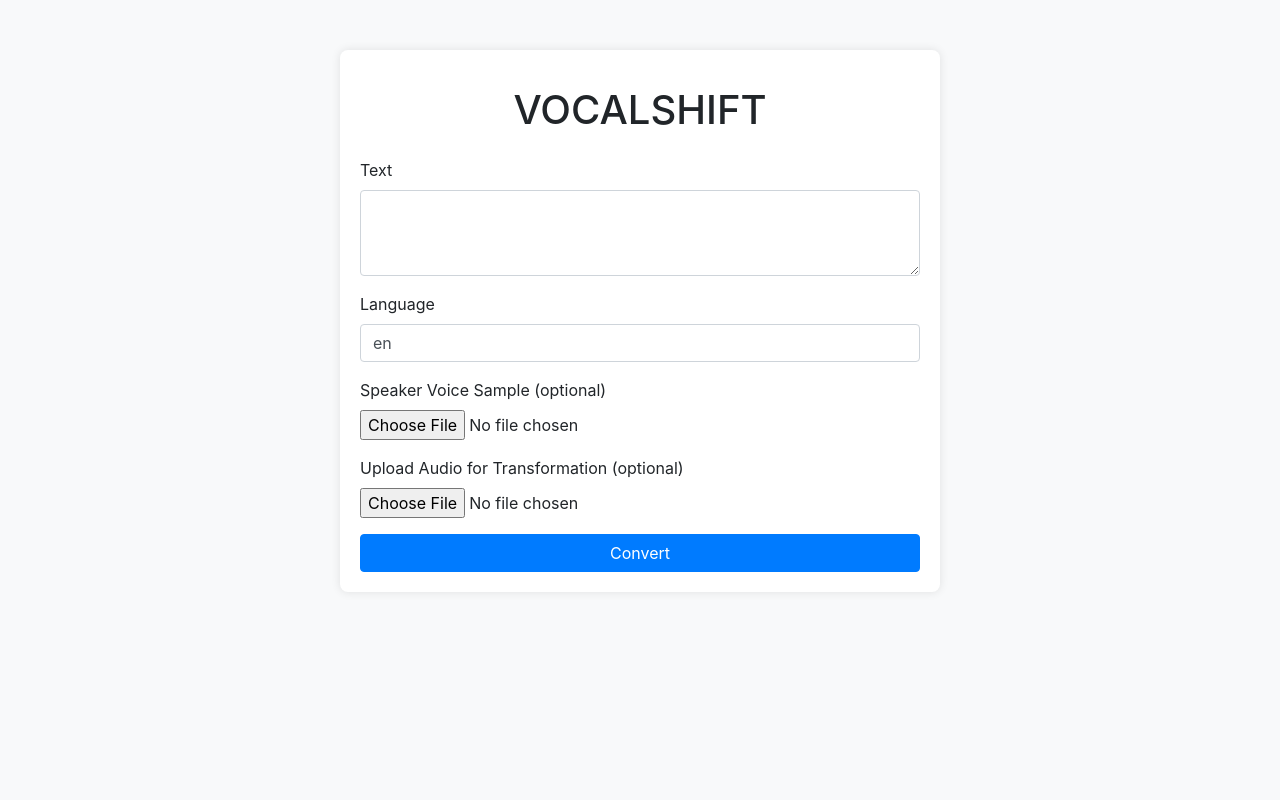
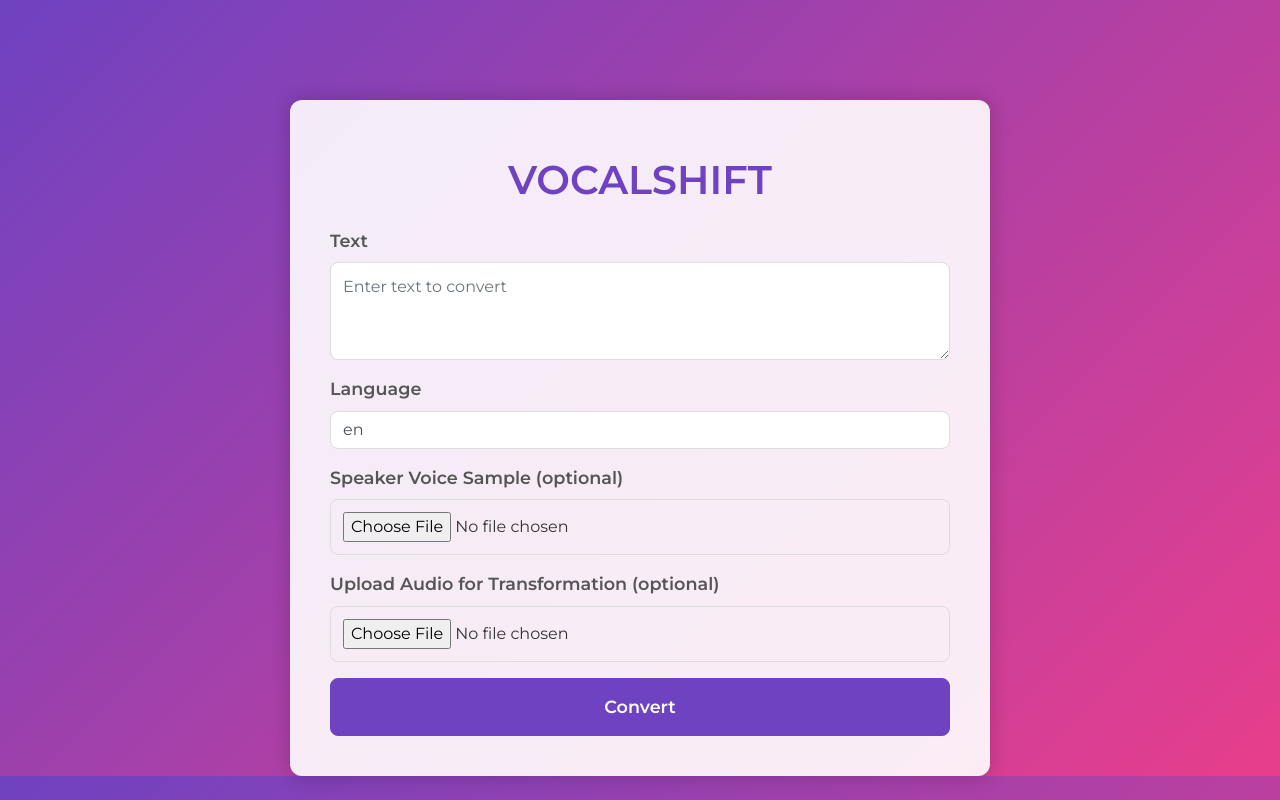
Before and after one commit to Ankit-Roy-CSE/TDoC-Vocalshift, a Flask app: page / in a window 1280 px wide. Run offline with Flask 3, Linux system fonts and the light colour scheme; some libraries are stand-ins or nearby versions.

Commit message:
Update index.html
Task 1 : UI Update

```diff
--- a/templates/index.html
+++ b/templates/index.html
@@ -4,36 +4,103 @@
     <meta charset="UTF-8">
     <meta name="viewport" content="width=device-width, initial-scale=1.0">
     <title>VOCALSHIFT</title>
+    <link href="https://fonts.googleapis.com/css2?family=Montserrat:wght@400;600&display=swap" rel="stylesheet">
     <link rel="stylesheet" href="https://stackpath.bootstrapcdn.com/bootstrap/4.5.2/css/bootstrap.min.css">
     <style>
         body {
-            background-color: #f8f9fa;
+            font-family: 'Montserrat', sans-serif;
+            background: linear-gradient(135deg, #6f42c1, #e83e8c); /* Cool gradient background */
+            color: #333;
+            margin: 0;
+            padding: 0;
         }
         .container {
-            max-width: 600px;
-            margin-top: 50px;
-            padding: 20px;
-            background-color: #ffffff;
+            max-width: 700px;
+            margin-top: 100px;
+            padding: 40px;
+            background-color: rgba(255, 255, 255, 0.9);
+            border-radius: 12px;
+            box-shadow: 0 0 20px rgba(0, 0, 0, 0.2);
+            transition: transform 0.3s ease;
+        }
+
+        .container:hover {
+            transform: translateY(-10px);
+        }
+        h1 {
+            text-align: center;
+            font-size: 2.5rem;
+            margin-bottom: 30px;
+            color: #6f42c1; /* Purple color for heading */
+            font-weight: 600;
+        }
+        .form-group label {
+            font-size: 1.1rem;
+            font-weight: 600;
+            color: #555;
+        }
+        .form-control, .form-control-file {
             border-radius: 8px;
-            box-shadow: 0 0 10px rgba(0, 0, 0, 0.1);
+            border: 1px solid #ddd;
+            padding: 12px;
+            font-size: 1rem;
+            transition: border-color 0.3s ease;
+        }
+        .form-control:focus, .form-control-file:focus {
+            border-color: #6f42c1; /* Focus color matching heading */
+            box-shadow: 0 0 10px rgba(111, 66, 193, 0.5);
+        }
+        .btn-primary {
+            background-color: #6f42c1; /* Purple button */
+            border-color: #6f42c1;
+            font-weight: 600;
+            padding: 15px;
+            font-size: 1.1rem;
+            border-radius: 8px;
+            transition: background-color 0.3s ease;
+        }
+        .btn-primary:hover {
+            background-color: #5a2d9f;
+            border-color: #5a2d9f;
         }
         .progress {
             display: none;
             margin-top: 20px;
         }
+        .progress-bar {
+            background-color: #e83e8c; /* Pink progress bar */
+        }
+        .alert {
+            border-radius: 8px;
+            font-size: 1rem;
+            margin-top: 20px;
+            padding: 15px;
+        }
+        .alert-success {
+            background-color: #28a745;
+            color: white;
+        }
+        .alert-danger {
+            background-color: #dc3545;
+            color: white;
+        }
+        .alert-warning {
+            background-color: #ffc107;
+            color: white;
+        }
     </style>
 </head>
 <body>
     <div class="container">
-        <h1 class="mt-3 mb-4 text-center">VOCALSHIFT</h1>
+        <h1 class="mt-3 mb-4">VOCALSHIFT</h1>
         <form method="post" enctype="multipart/form-data" id="tts-form">
             <div class="form-group">
                 <label for="text">Text</label>
-                <textarea class="form-control" id="text" name="text" rows="3"></textarea>
+                <textarea class="form-control" id="text" name="text" rows="3" placeholder="Enter text to convert"></textarea>
             </div>
             <div class="form-group">
                 <label for="language">Language</label>
-                <input type="text" class="form-control" id="language" name="language" value="en">
+                <input type="text" class="form-control" id="language" name="language" value="en" placeholder="Enter language code (e.g., en)">
             </div>
             <div class="form-group">
                 <label for="speaker">Speaker Voice Sample (optional)</label>
@@ -58,6 +125,7 @@
             {% endif %}
         {% endwith %}
     </div>
+
     <script src="https://code.jquery.com/jquery-3.5.1.min.js"></script>
     <script>
         $(document).ready(function() {
```
